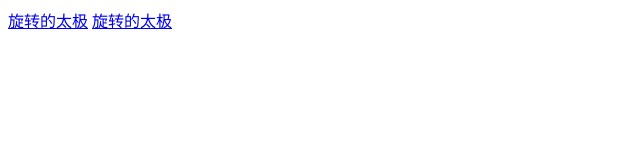
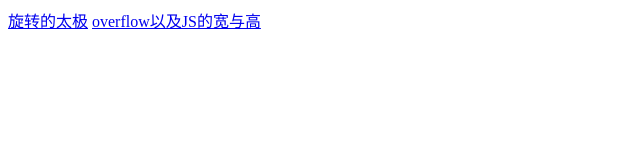
Before and after one commit to 971389117/-blog-generatoar, a plain HTML site: page index.html in a window 1280 px wide. Shown: the whole page, without its empty margins (0-640 px from the left). Drawn offline with Linux system fonts and the light colour scheme.

Commit message:
Update index.html

```diff
--- a/index.html
+++ b/index.html
@@ -1,2 +1,2 @@
 <a href="https://971389117.github.io/CSS_demo/%E6%97%8B%E8%BD%AC%E7%9A%84%E5%A4%AA%E6%9E%81">旋转的太极</a>
-<a href="https://971389117.github.io/CSS_demo/overflow以及JS的宽与高.html">旋转的太极</a>
+<a href="https://971389117.github.io/CSS_demo/overflow以及JS的宽与高.html">overflow以及JS的宽与高</a>
```
